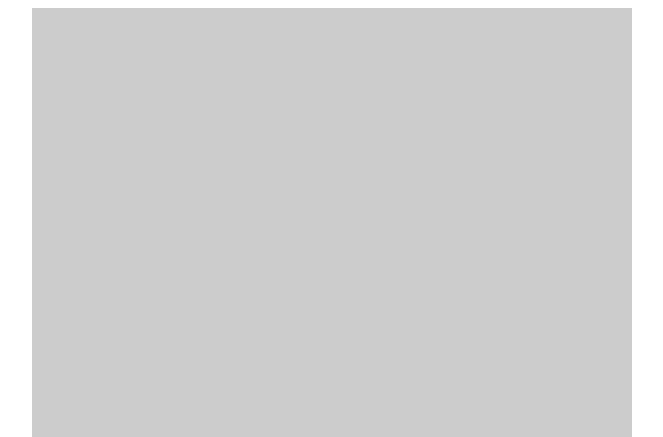
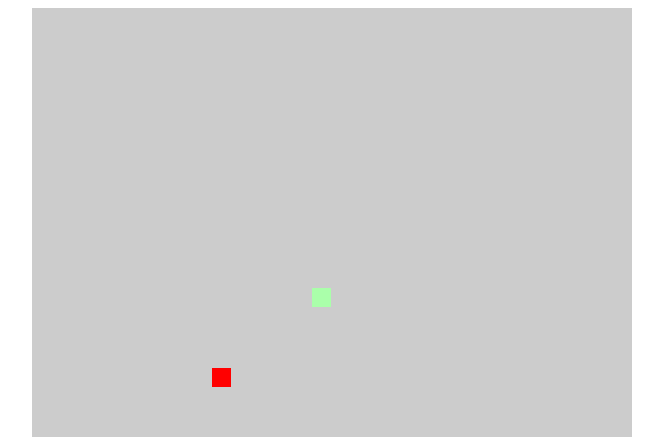
Before and after one commit to Krzysiekhello/SnakeGame, a plain HTML site: page index.html in a window 1280 px wide. Shown: the top 437 px of the page, 308-971 px from the left. Drawn offline with Linux system fonts and the light colour scheme.

Commit message:
snake logic done

```diff
--- a/index.html
+++ b/index.html
@@ -2,16 +2,12 @@
 <html lang="eng">
     <head>
         <meta name="viewport" content="width=device-width, initial-scale=1.0">
-        <script src="./script.js"></script>
-        <script src="./userGame.js"></script>
+        <meta charset="UTF-8">
         <link rel="stylesheet" href="styles.css">
+        <script src="script.js" defer type="module"></script>
         <title>Snake Game</title>
     </head>
     <body>
-        <div id="snakeGameContainer">
-            <div id="score"></div>
-            <div data-gameField="gameField" id="gameField">
-            </div>
-        </div>
+        <div data-gameField="gameField" id="gameField"></div>
     </body>
 </html>
--- a/script.js
+++ b/script.js
@@ -1,24 +1,33 @@
-document.addEventListener('DOMContentLoaded', () => {
-    const gameField = document.querySelector("[data-gameField='gameField']")
-    let squareIndex = 0
-    let randomIndexElementWhichGonnaBeApple = Math.floor(Math.random() * 315)
-    const randomIndexElementWhereSnakeIsGoingToAppear = Math.floor(Math.random() * 315)
-    if (randomIndexElementWhichGonnaBeApple === randomIndexElementWhereSnakeIsGoingToAppear) {
-        randomIndexElementWhichGonnaBeApple = randomIndexElementWhichGonnaBeApple - 1
+import {drawSnake, updateGame,selfSnakeBite,handleSnakeHead} from "./snakeFunctions.mjs";
+import {appleUpdate, updateAppleCoords} from "./appleFunctions.mjs";
+import {outsideGrid} from "./gridPostion.mjs";
+export const gameField = document.querySelector("[data-gameField='gameField']");
+let lastRenderTime = 0;
+let gameOver = false;
+const main = (currentTime) => {
+    if (gameOver) {
+        if (confirm("Lose, press Ok for next round")) {
+            window.location.reload();
+        }
     }
-    // Loop which add div elements into gameField element
-
-    for (let i = 0; i < 315 ; i++) {
-        const square = document.createElement("div");
-        square.classList.add("square");
-        square.setAttribute("id", `${squareIndex}`);
-        if (i === randomIndexElementWhichGonnaBeApple) {
-            square.classList.add("apple");
-        }
-        if (i === randomIndexElementWhereSnakeIsGoingToAppear) {
-            square.classList.add("snake");
-        }
-        gameField.appendChild(square);
-        squareIndex += 1
-    }
-});
+    window.requestAnimationFrame(main);
+    const secsFromLastRender = (currentTime - lastRenderTime) / 1000;
+    if (secsFromLastRender <  0.1) return;
+    lastRenderTime = currentTime;
+    draw();
+    update();
+}
+window.requestAnimationFrame(main);
+const snakeDeath = () => {
+     gameOver = outsideGrid(handleSnakeHead()) || selfSnakeBite();
+}
+const draw = () => {
+    gameField.innerHTML = '';
+    drawSnake(gameField);
+    appleUpdate(gameField);
+}
+const update = () => {
+    updateGame();
+    updateAppleCoords();
+    snakeDeath();
+}
```
